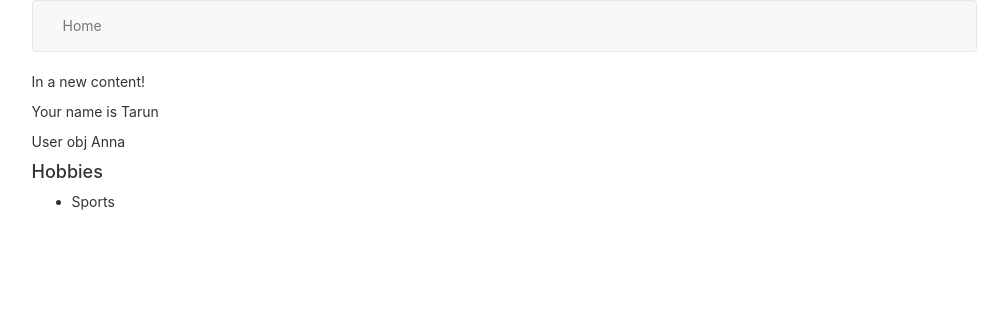
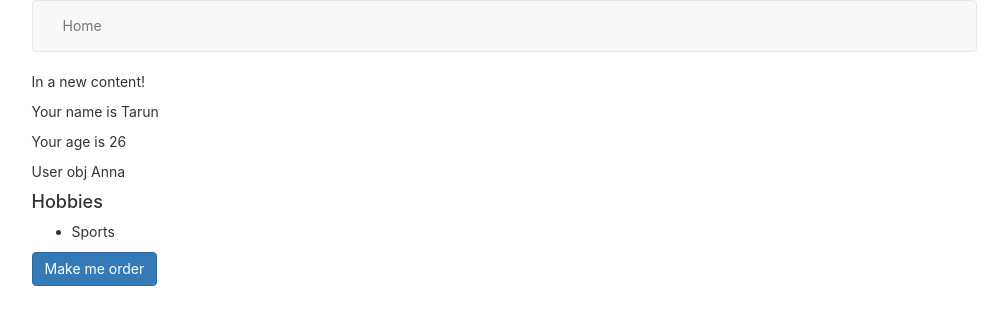
Before and after one commit to taruncx101/reactjs-basic, a React (Create React App) app: page / in a window 1280 px wide. Shown: the top 324 px of the page, without its empty margins (136-1144 px from the left). Built offline with nearby package versions, Linux system fonts and the light colour scheme.

Commit message:
handling event

```diff
--- a/src/components/Home.js
+++ b/src/components/Home.js
@@ -1,12 +1,19 @@
 import React from "react";
 
 export class Home extends React.Component {
+    constructor(props) {
+        super();
+        this.age = props.age;
+    }
+    onMakeOlder() {
+        this.age += 3
+    }
     render() {
-      console.log(this.props)
       return (
           <div>
               <p> In a new content!</p>
               <p>Your name is {this.props.name}</p>
+              <p>Your age is {this.age}</p>
               <p>User obj {this.props.user.name}</p>
               <div>
                   <h4>Hobbies</h4>
@@ -16,6 +23,7 @@ export class Home extends React.Component {
                       })}
                   </ul>
               </div>
+              <button className="btn btn-primary" onClick={ this.onMakeOlder.bind(this) }>Make me order</button>
         </div>
     );
   }
```
Also changed, not shown: 1 other file (tests, documents, lock files or other folders).
